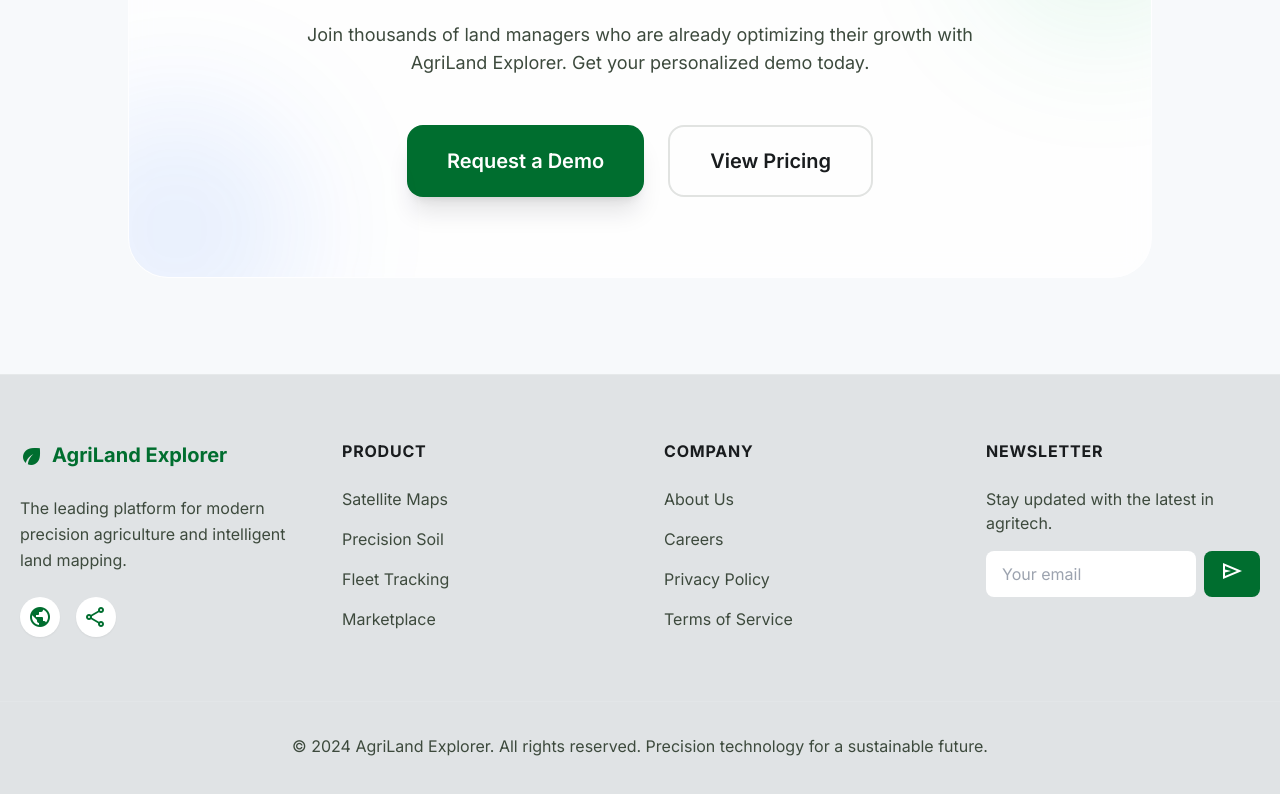
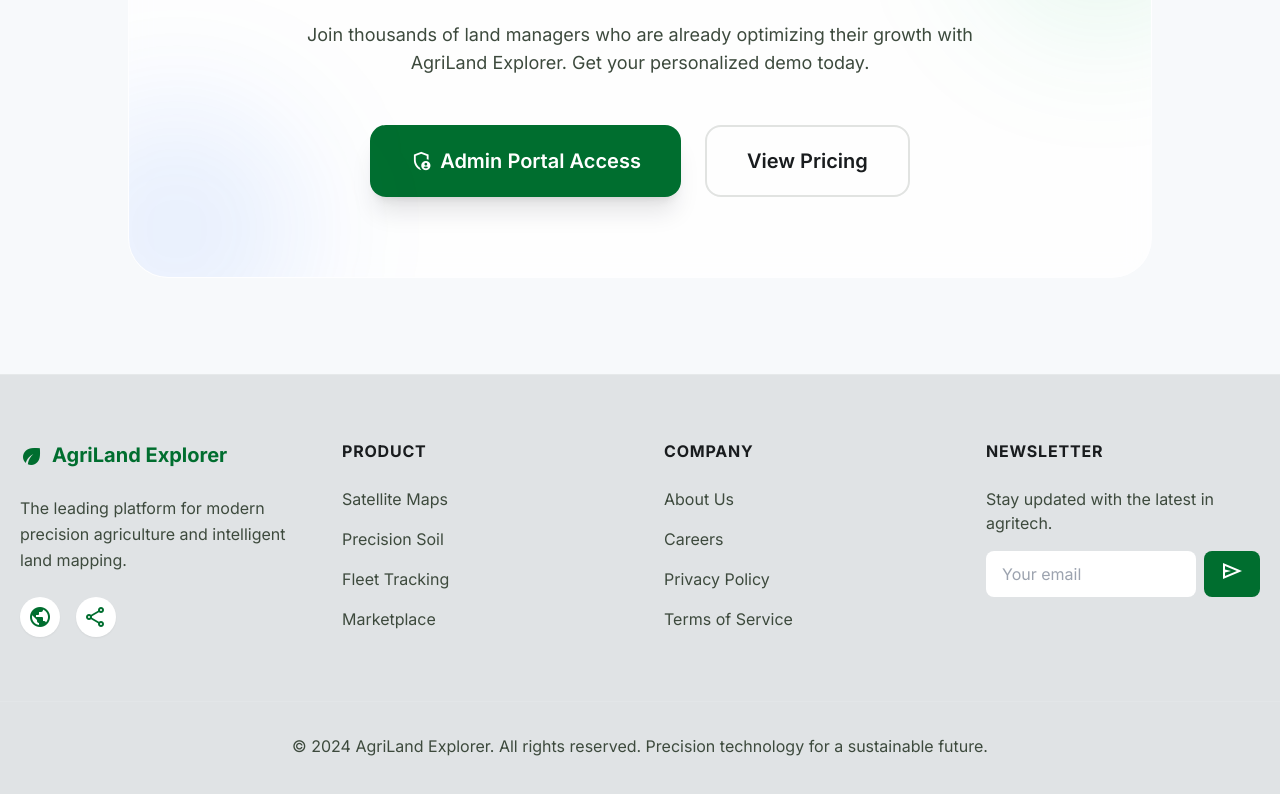
Before and after one commit to praneeth-005/AgriLand_Explorer, a React (Vite) app: page /welcome in a window 1280 px wide. Shown: the part 2141-2935 px from the top of the page. Built offline with nearby package versions, Linux system fonts and the light colour scheme; no server answers.

Commit message:
feat: implement Stitch screen AgriLand Explorer - Admin Nav Refresh (ID: 17283c9d1c554ce09f55e26ac8fc4216)

```diff
--- a/src/pages/Welcome.js
+++ b/src/pages/Welcome.js
@@ -231,10 +231,11 @@ export default function Welcome() {
             </p>
             <div className="flex flex-col sm:flex-row gap-6 justify-center">
               <button
-                onClick={() => navigate('/login')}
-                className="px-10 py-5 bg-primary text-white rounded-2xl font-title-md text-title-md shadow-xl hover:shadow-primary/30 transition-all"
+                onClick={() => navigate('/admin-login')}
+                className="px-10 py-5 bg-primary text-white rounded-2xl font-title-md text-title-md shadow-xl hover:shadow-primary/30 transition-all flex items-center justify-center gap-2 cursor-pointer"
               >
-                Request a Demo
+                <span className="material-symbols-outlined text-[22px]">admin_panel_settings</span>
+                Admin Portal Access
               </button>
               <button
                 className="px-10 py-5 border-2 border-outline/20 hover:bg-surface-container transition-all rounded-2xl font-title-md text-title-md"
```
Also changed, not shown: 6 other files (tests, documents, lock files or other folders).
